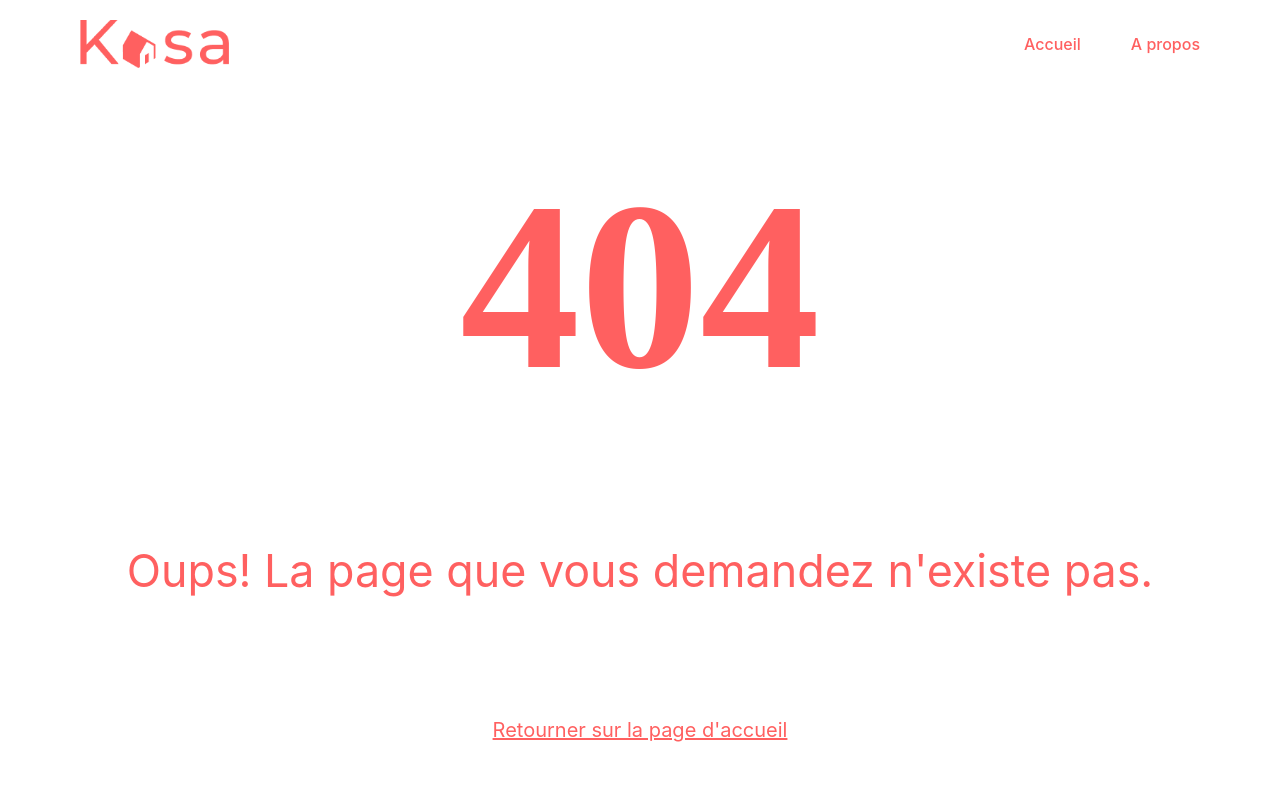
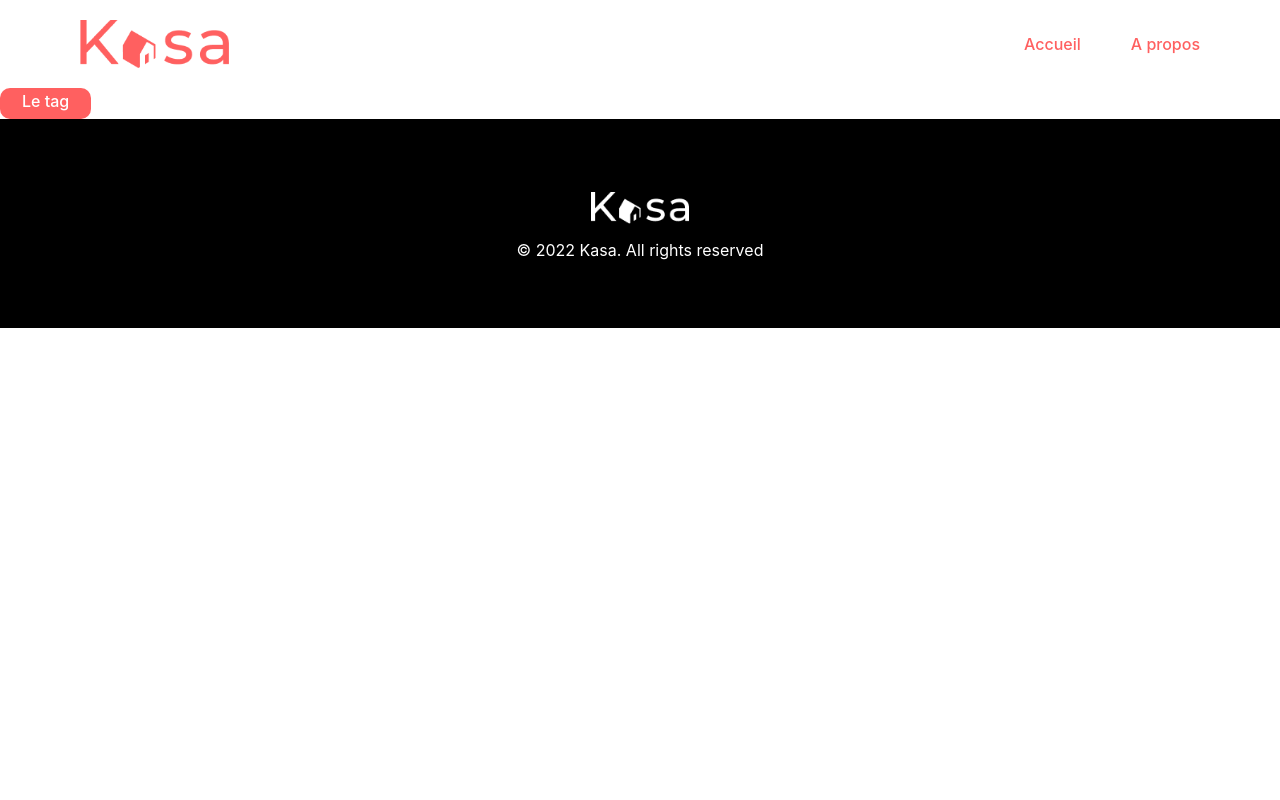
Before and after one commit to Steviggio/Kasa, a React (Create React App) app: page /Tag in a window 1280 px wide. Before the commit this address had no page. Shown: the top 800 px of the page. Built offline with nearby package versions, Linux system fonts and the light colour scheme.

Commit message:
Development of the Flat page Layout and components

```diff
--- a/src/App.scss
+++ b/src/App.scss
@@ -13,4 +13,5 @@ html, body {
 .App {
   display: flex;
   flex-direction: column;
+  color: white;
 }
--- a/src/components/Carousel.scss
+++ b/src/components/Carousel.scss
@@ -23,11 +23,13 @@
   .left-arrow {
     position: relative;
     transform: rotate(-135deg);
-
+    left: 80px;
+    z-index: 1;
   }
   .right-arrow {
     position: relative;
     transform: rotate(45deg);
+    right: 80px
   }
 
   .carousel-img {
--- a/src/components/Dropdown.scss
+++ b/src/components/Dropdown.scss
@@ -39,8 +39,9 @@
     font-family: App.$font-stack 400;
     background: App.$dropdown-background;
     color: App.$main-colour;
-    padding: 8px;
+    padding: 18px;
     border-bottom-left-radius: 5px;
     border-bottom-right-radius: 5px;
+    line-height: 1.25em;
   }
 }
--- a/src/components/RoutesPath.js
+++ b/src/components/RoutesPath.js
@@ -1,10 +1,11 @@
 import React from "react"
 import { Routes, Route } from 'react-router-dom'
 import Layout from "./Layout"
-import Home from './Home'
-import About from './About'
-import Error from "./Error"
-import Carousel from "./Carousel"
+import Home from './Home';
+import About from './About';
+import Error from "./Error";
+import Carousel from "./Carousel";
+import Tag from './Tag';
 
 function RoutesPath() {
   return (
@@ -13,6 +14,7 @@ function RoutesPath() {
       <Route path='/About' element={<Layout Page={<About />} />} />
       <Route path="*" element={<Layout Page={<Error />} />} />
       <Route path='/Carousel' element={<Layout Page={<Carousel />} />} />
+      <Route path='/Tag' element={<Layout Page={<Tag tag='Le tag' />} />} />
     </Routes>
   )
 }
--- /dev/null
+++ b/src/components/Tag.js
@@ -0,0 +1,12 @@
+import React from 'react';
+import "./Tag.scss";
+
+function Tag({tag, id}) {
+  return (
+    <div className='tag-container'>
+      <span className='tag-text' key={id}>{tag}</span>
+    </div>
+  )
+}
+
+export default Tag
--- /dev/null
+++ b/src/components/Tag.scss
@@ -0,0 +1,14 @@
+@use '../App';
+
+.tag-container {
+  display: inline-block;
+  height: 25px;
+  padding: 3px 22px;
+  background-color: App.$main-colour;
+  border-radius: 10px;
+
+  .tag-text {
+    font-family: App.$font-stack 400;
+    font-weight: 500;
+  }
+}
```
Also changed, not shown: src/components/Flat.js (+22 -9 lines), src/components/Flat.scss (+7 -0 lines).
